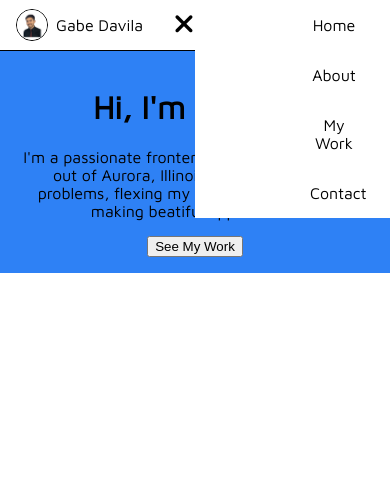
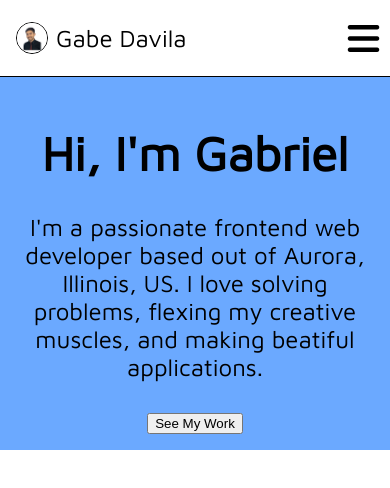
Before and after one commit to GabrielJDavila/Portfolio2.0, a React (Vite) app in the folder portfolio2.0/: page / in a window 390 px wide. Shown: the top 488 px of the page. Built offline with nearby package versions, Linux system fonts and the light colour scheme.

Commit message:
Updated CSS, JS
- Added more styles to menu
- Tweaked the JSX to render menu in a different way on mobile devices

```diff
--- a/portfolio2.0/src/Nav.jsx
+++ b/portfolio2.0/src/Nav.jsx
@@ -2,22 +2,40 @@
 
 export default function Nav(props) {
 
-    const menuIcon =
-        props.showMenu ?
-        <i className="fa-solid fa-bars" onClick={props.toggleMenu}></i> :
-        <nav className="nav-container2">
-                <i className="fa-solid fa-xmark" onClick={props.toggleMenu}></i>
-                <li className="nav-item">Home</li>
-                <li className="nav-item">About</li>
-                <li className="nav-item">My Work</li>
-                <li className="nav-item">Contact</li>
-        </nav>
+    const styles = {
+        width: props.showMenu ? "100%" : "0",
+        height: props.showMenu ? "100vh" : "0",
+        overflowX: props.showMenu ? "" : "hidden"
+    }
+
+    const position = {
+        top: props.showMenu ? "10px" : "0",
+        right: props.showMenu ? "15px" : "0",
+        display: !props.showMenu && "none",
+    }
+    // const menuIcon =
+    //     props.showMenu ?
+    //     <i className="fa-solid fa-bars" onClick={props.toggleMenu}></i> :
+    //     <nav className="nav-container2" style={styles}>
+    //             <i className="fa-solid fa-xmark" onClick={props.toggleMenu}></i>
+    //             <li className="nav-item">Home</li>
+    //             <li className="nav-item">About</li>
+    //             <li className="nav-item">My Work</li>
+    //             <li className="nav-item">Contact</li>
+    //     </nav>
 
     return (
         <div className="nav-container1">
             <img src="./src/assets/selfportrait.png.png" className="nav-logo"></img>
             <p className="nav-title">Gabe Davila</p>
-            {menuIcon}
+            <i className="fa-solid fa-bars" onClick={props.toggleMenu}></i>
+            <nav className="nav-container2" style={styles}>
+                <i className="fa-solid fa-xmark" onClick={props.toggleMenu} style={position}></i>
+                <li className="nav-item">Home</li>
+                <li className="nav-item">About</li>
+                <li className="nav-item">My Work</li>
+                <li className="nav-item">Contact</li>
+            </nav>
         </div>
     )
 }
--- a/portfolio2.0/src/index.css
+++ b/portfolio2.0/src/index.css
@@ -76,6 +76,7 @@ body {
   padding: 0;
   text-align: center;
   font-family: 'Maven Pro', sans-serif;
+  font-size: 1.5rem;
 }
 
 .nav-container1 {
@@ -101,12 +102,13 @@ body {
 .nav-container2 {
   display: flex;
   flex-direction: column;
-  width: 50%;
-  justify-content: space-between;
-  background: white;
+  width: 0;
+  justify-content: center;
+  background: rgb(99, 99, 99);
   position: absolute;
   top: 0;
   right: 0;
+  transition: .5s all ease;
 }
 
 .fa-bars {
@@ -117,30 +119,33 @@ body {
 .fa-xmark {
   position: absolute;
   margin-top: 1rem;
-  right: 200px;
+  right: 0px;
   scale: 1.7;
   transition: .5s all ease;
+  color: white;
 }
 
 .fa-bars:hover,
 .fa-xmark:hover {
-  color: rgb(46, 129, 245);
+  color: rgb(107, 169, 255);;
 }
 
 .nav-item {
   list-style: none;
-  margin: 1rem 2rem 1rem auto;
-  width: 3rem;
+  text-align: center;
+  margin: 2.5rem auto;
+  width: 6rem;
   /* font-family: 'Righteous', cursive; */
   transition: .5s all ease;
+  color: white;
 }
 
 .nav-item:hover {
   scale: 1.1;
-  color: rgb(46, 129, 245);
+  color: rgb(107, 169, 255);
 }
 
 .hero-container {
-  background: rgb(46, 129, 245);
+  background: rgb(107, 169, 255);;
   padding: 1rem;
 }
```
